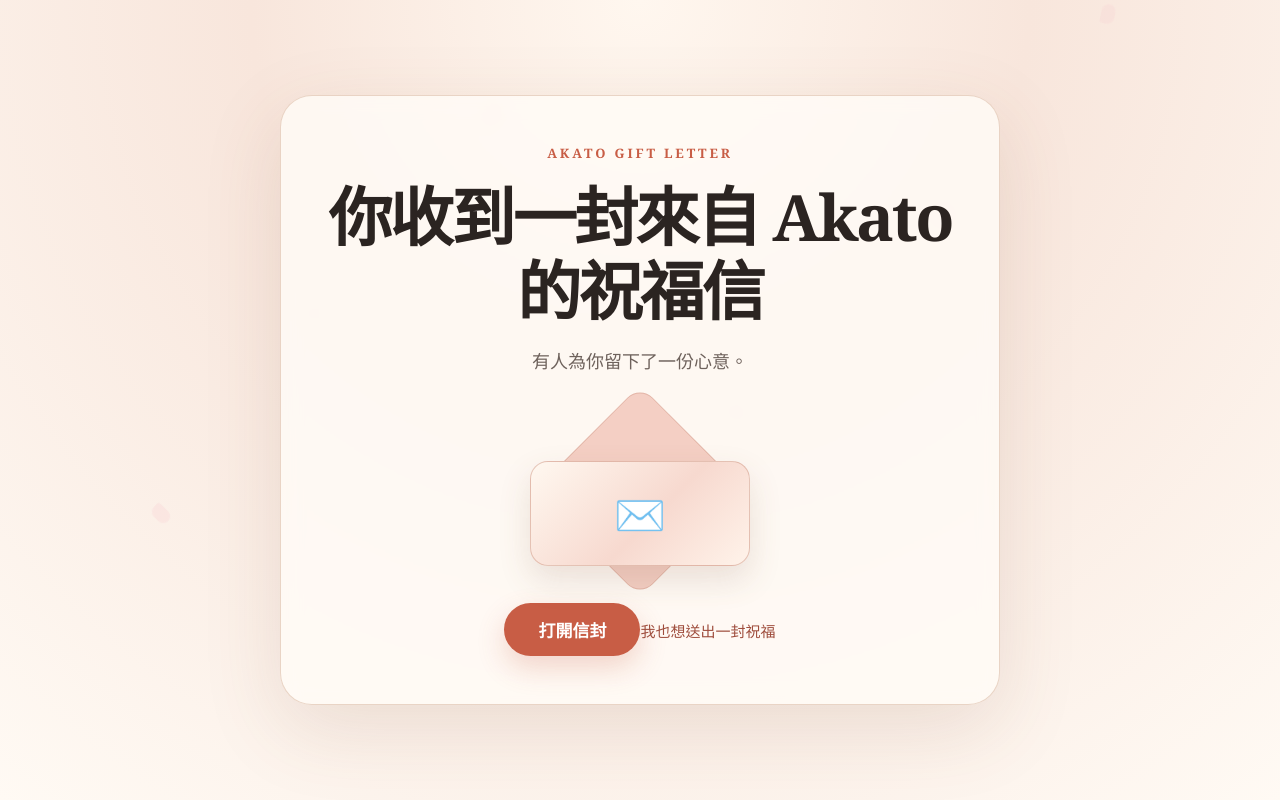
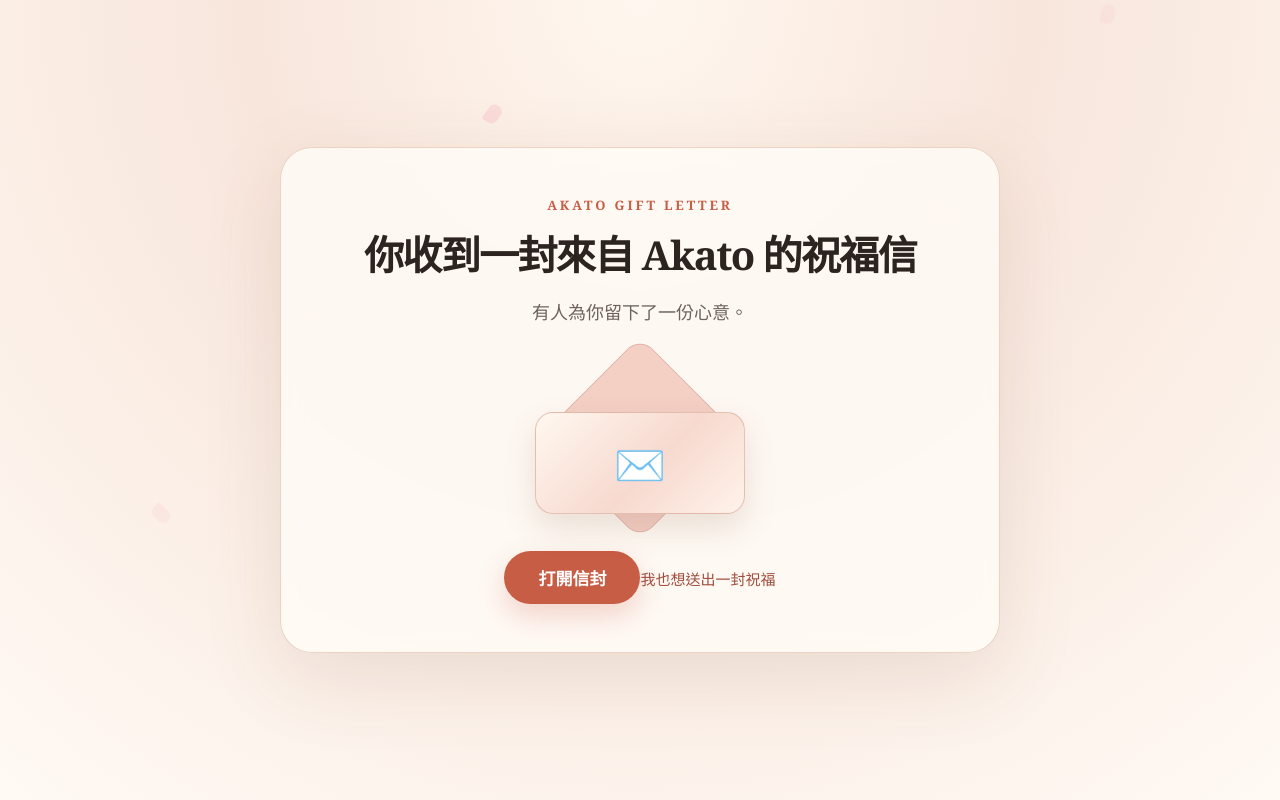
Before and after one commit to akto0301-source/akato-digital-gift-lottery, a Next.js app: page /letter in a window 1280 px wide. Built offline with nearby package versions, Linux system fonts and the light colour scheme.

Commit message:
Adjust font sizes and envelope dimensions

```diff
--- a/app/letter/page.tsx
+++ b/app/letter/page.tsx
@@ -128,7 +128,7 @@
   },
   title: {
     margin: "18px auto 0",
-    fontSize: "clamp(34px, 6vw, 64px)",
+    fontSize: "clamp(26px, 4.2vw, 40px)",
     lineHeight: 1.15,
     fontWeight: 700,
     letterSpacing: "-0.04em",
@@ -140,8 +140,8 @@
     lineHeight: 1.8,
   },
   envelope: {
-    width: "220px",
-    height: "150px",
+  width: "210px",
+ height: "148px",
     margin: "38px auto 28px",
     position: "relative",
     transition: "transform 0.6s ease",
@@ -150,8 +150,8 @@
     position: "absolute",
     top: 0,
     left: "50%",
-    width: "150px",
-    height: "150px",
+  width: "144px",
+height: "144px",
     transform: "translateX(-50%) rotate(45deg)",
     background: "#f4cfc4",
     borderRadius: "18px",
@@ -162,7 +162,7 @@
     left: 0,
     right: 0,
     bottom: 0,
-    height: "105px",
+    height: "102px",
     borderRadius: "18px",
     background:
       "linear-gradient(135deg, #fff8f0 0%, #f7d9cf 55%, #fff3ea 100%)",
```
